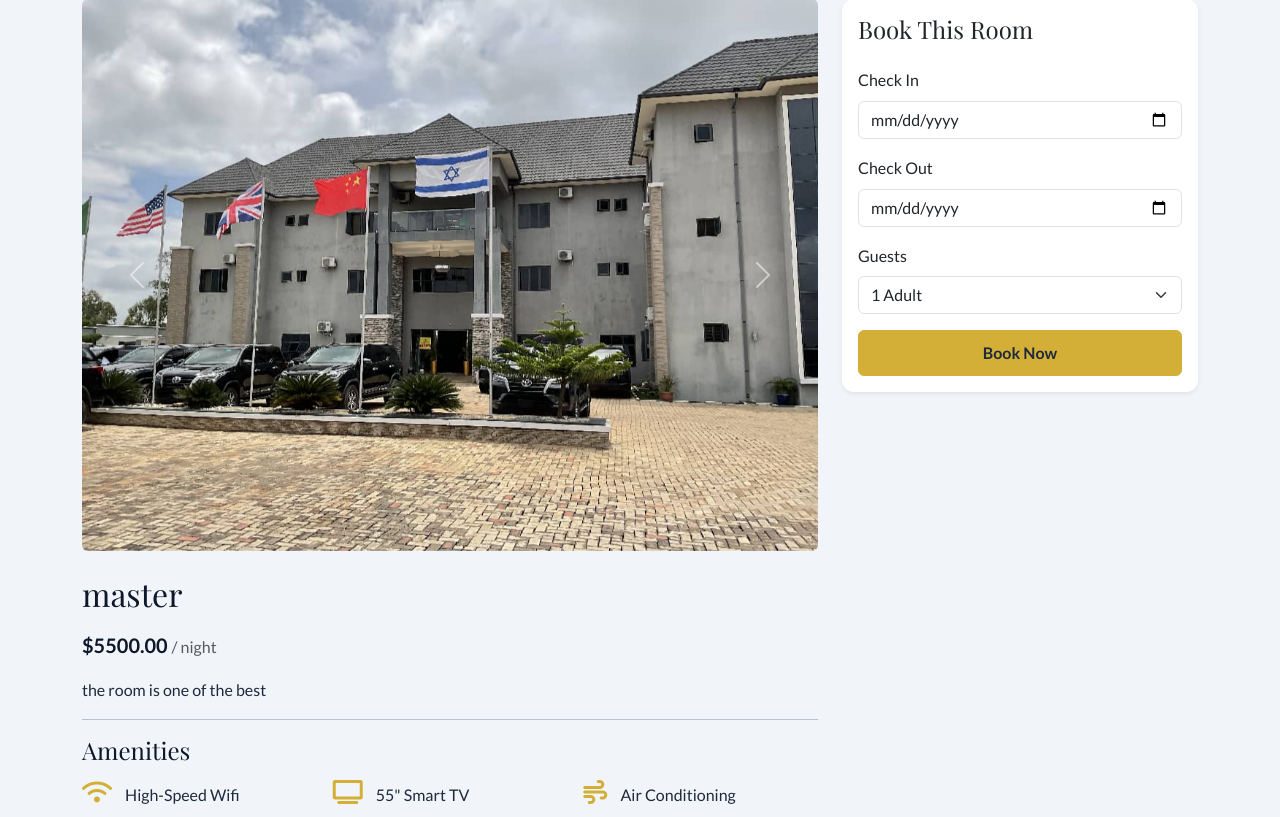
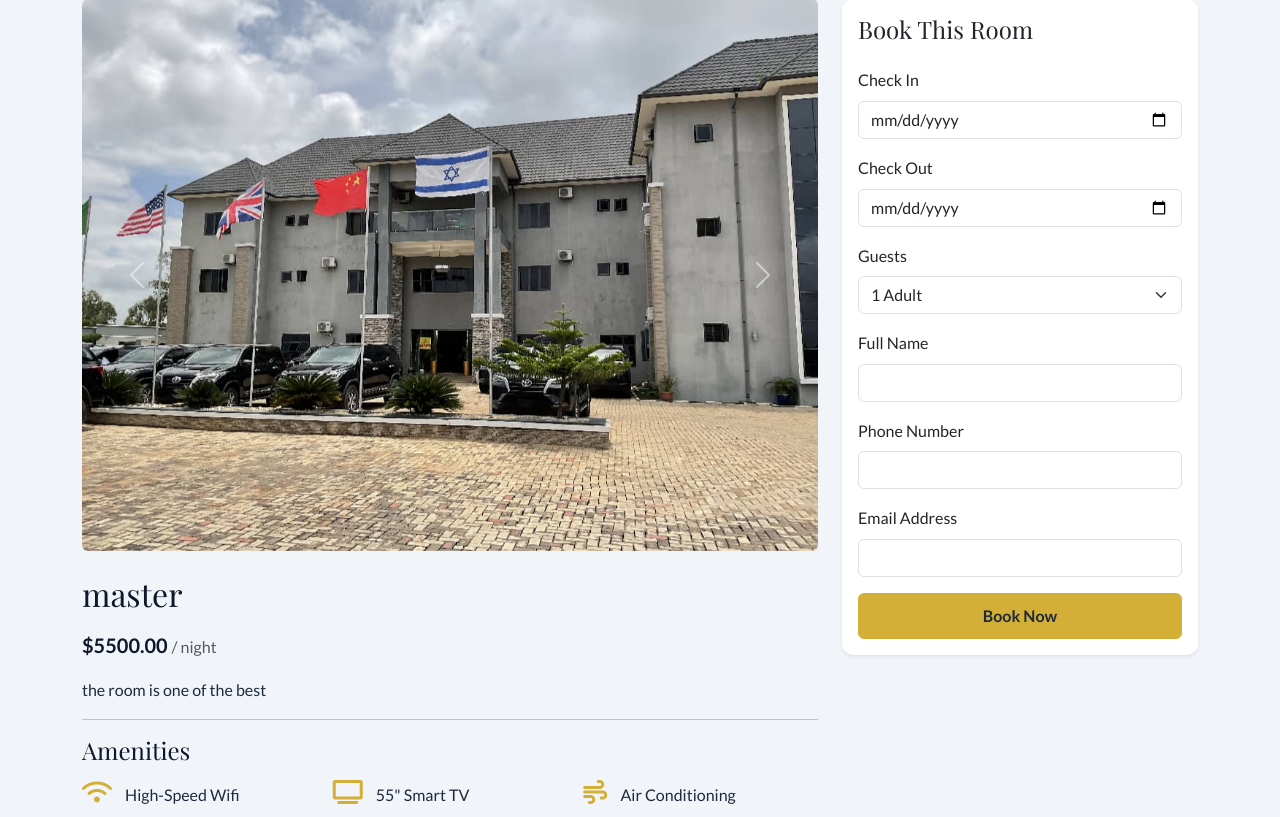
Before and after one commit to AaronTech112/Jonggrand-Hotel, a Django app: a page that uses main/templates/main/room-detail.html in a window 1280 px wide. Shown: the part 229-1046 px from the top of the page. Run offline with Django 5.2, Linux system fonts and the light colour scheme; data comes from the database, SQL or seed files in the repository; both versions use the stored data as it was after the commit.

Commit message:
booking form

```diff
--- a/main/admin.py
+++ b/main/admin.py
@@ -32,7 +32,9 @@ class RoomImageAdmin(admin.ModelAdmin):
 
 @admin.register(Booking)
 class BookingAdmin(admin.ModelAdmin):
-    list_display = ("reference", "room", "user", "check_in", "check_out", "guests", "total_amount", "status", "created_at")
-    search_fields = ("reference", "room__name", "user__username", "user__email")
+    list_display = ("reference", "room", "guest_name", "guest_phone", "guest_email", "check_in", "check_out", "guests", "total_amount", "status", "created_at")
+    search_fields = ("reference", "room__name", "guest_name", "guest_email", "guest_phone")
     list_filter = ("status", "room")
     autocomplete_fields = ("room", "user")
+    readonly_fields = ("reference", "created_at", "updated_at")
+    ordering = ("-created_at",)
--- a/main/models.py
+++ b/main/models.py
@@ -50,6 +50,9 @@ class Booking(models.Model):
     total_amount = models.DecimalField(max_digits=10, decimal_places=2)
     status = models.CharField(max_length=20, choices=STATUS_CHOICES, default=STATUS_PENDING)
     reference = models.CharField(max_length=100, unique=True)
+    guest_name = models.CharField(max_length=150, blank=True, default="")
+    guest_email = models.EmailField(blank=True, default="")
+    guest_phone = models.CharField(max_length=20, blank=True, default="")
     created_at = models.DateTimeField(auto_now_add=True)
     updated_at = models.DateTimeField(auto_now=True)
 
--- a/main/templates/main/room-detail.html
+++ b/main/templates/main/room-detail.html
@@ -165,6 +165,18 @@
                                         <option value="4">4 Guests</option>
                                     </select>
                                 </div>
+                                <div class="mb-3">
+                                    <label for="guest_name" class="form-label">Full Name</label>
+                                    <input type="text" class="form-control" id="guest_name" name="guest_name" required>
+                                </div>
+                                <div class="mb-3">
+                                    <label for="guest_phone" class="form-label">Phone Number</label>
+                                    <input type="tel" class="form-control" id="guest_phone" name="guest_phone" required>
+                                </div>
+                                <div class="mb-3">
+                                    <label for="guest_email" class="form-label">Email Address</label>
+                                    <input type="email" class="form-control" id="guest_email" name="guest_email" required>
+                                </div>
                                 <div class="d-grid">
                                     <button type="submit" class="btn btn-primary-custom">Book Now</button>
                                 </div>
--- a/main/views.py
+++ b/main/views.py
@@ -45,6 +45,9 @@ def room_detail(request, slug):
         check_in = request.POST.get("check_in")
         check_out = request.POST.get("check_out")
         guests_str = request.POST.get("guests", "1")
+        guest_name = (request.POST.get("guest_name") or "").strip()
+        guest_phone = (request.POST.get("guest_phone") or "").strip()
+        guest_email = (request.POST.get("guest_email") or "").strip()
         try:
             guests = int(guests_str)
         except ValueError:
@@ -68,6 +71,11 @@ def room_detail(request, slug):
             context["error"] = "Selected guests exceed the room capacity."
             return render(request, "main/room-detail.html", context)
 
+        if not guest_name or not guest_phone or not guest_email:
+            print("[ROOM_DETAIL] Guest info missing", {"guest_name": guest_name, "guest_phone": guest_phone, "guest_email": guest_email})
+            context["error"] = "Please provide your full name, phone number, and email."
+            return render(request, "main/room-detail.html", context)
+
         if Booking.objects.filter(room=room, check_in__lt=co, check_out__gt=ci).exists():
             print("[ROOM_DETAIL] Overlap", {"room_id": room.id, "check_in": ci, "check_out": co})
             context["error"] = "This room is already booked for the selected dates."
@@ -85,6 +93,9 @@ def room_detail(request, slug):
             "guests": guests,
             "amount": str(total),
             "user_id": request.user.id if request.user.is_authenticated else None,
+            "guest_name": guest_name,
+            "guest_phone": guest_phone,
+            "guest_email": guest_email,
         }
         request.session.save()
         print("[ROOM_DETAIL] Intent stored", {"session_key": session_key})
@@ -139,6 +150,12 @@ def payment_init(request, reference):
             phone = getattr(user, "phone_number", "") or ""
         except User.DoesNotExist:
             pass
+    if payload.get("guest_name"):
+        name = payload.get("guest_name")
+    if payload.get("guest_email"):
+        email = payload.get("guest_email")
+    if payload.get("guest_phone"):
+        phone = payload.get("guest_phone")
     amount = float(payload.get("amount"))
     print("[PAYMENT_INIT] Render", {"reference": reference, "amount": amount})
     context = {
@@ -245,6 +262,9 @@ def _finalize_booking(request, tx_ref, amount_paid, currency):
         total_amount=expected_amount,
         status=Booking.STATUS_PAID,
         reference=tx_ref,
+        guest_name=payload.get("guest_name", ""),
+        guest_email=payload.get("guest_email", ""),
+        guest_phone=payload.get("guest_phone", ""),
     )
     try:
         del request.session[session_key]
```
Also changed, not shown: main/templates/main/payment_success.html (+12 -0 lines), db.sqlite3, main/migrations/0002_booking_guest_email_booking_guest_name_and_more.py (added).
